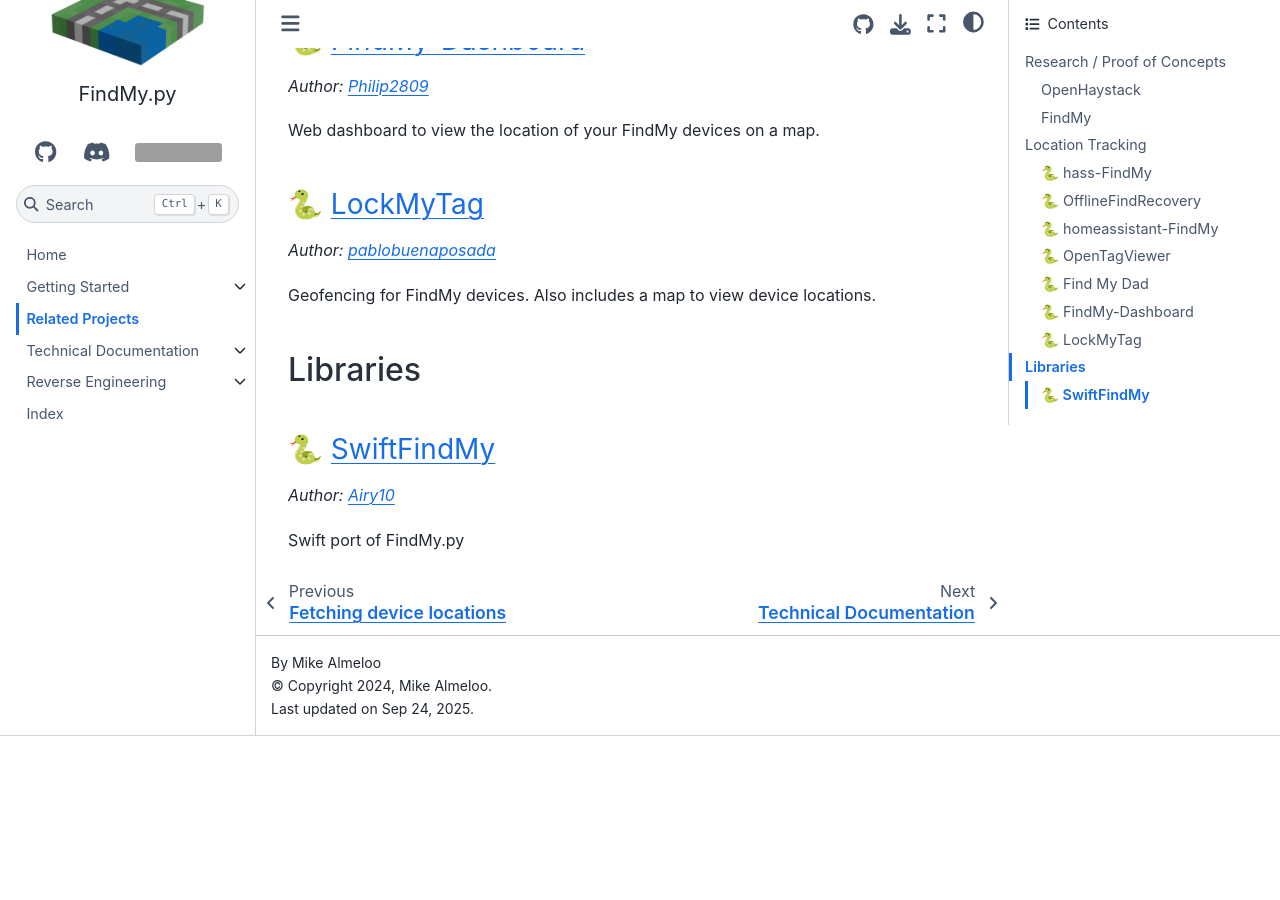
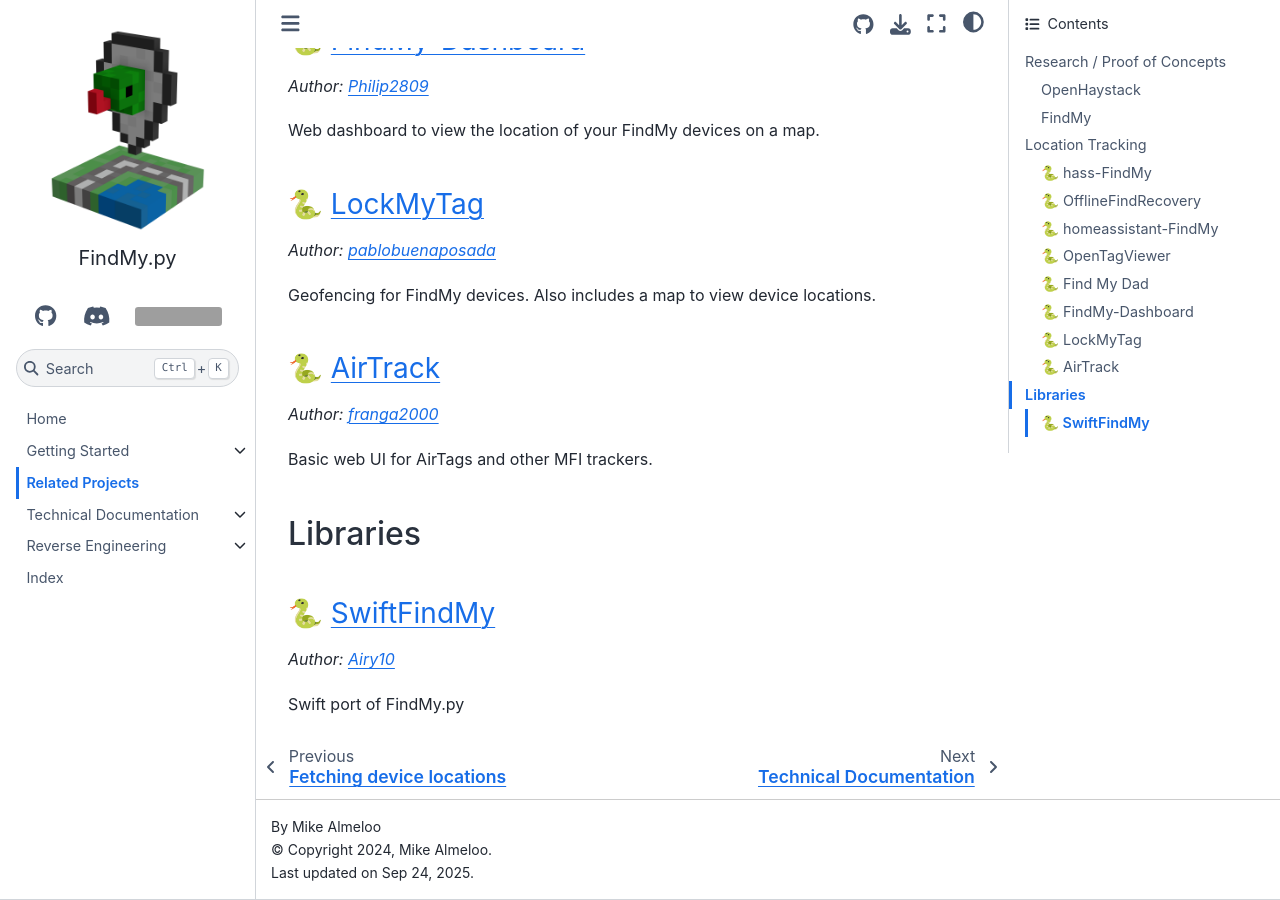
Before and after one commit to malmeloo/FindMy.py, a Sphinx documentation site: the page built from docs/related/index.md, in a window 1280 px wide and 900 px high, scrolled down 1996 px. Built offline with Sphinx 7.4.7 and the Sphinx Book theme 1.1.4, drawn with Linux system fonts in a browser that asks for light colours; pages that are not in the unit, such as notebooks, are missing from menus; before the commit the page ends 2732 px from its top, so only the background shows below that; grey boxes are pictures that could not be loaded.

Commit message:
docs: Add AirTrack to related projects

```diff
--- a/docs/related/index.md
+++ b/docs/related/index.md
@@ -79,6 +79,12 @@
 
 Geofencing for FindMy devices. Also includes a map to view device locations.
 
+#### 🐍 [AirTrack](https://gitlab.com/franga2000/airtrack)
+
+_Author: [franga2000](https://github.com/pablobuenaposada/)_
+
+Basic web UI for AirTags and other MFI trackers.
+
 ## Libraries
 
 #### 🐍 [SwiftFindMy](https://github.com/airy10/SwiftFindMy)
```
